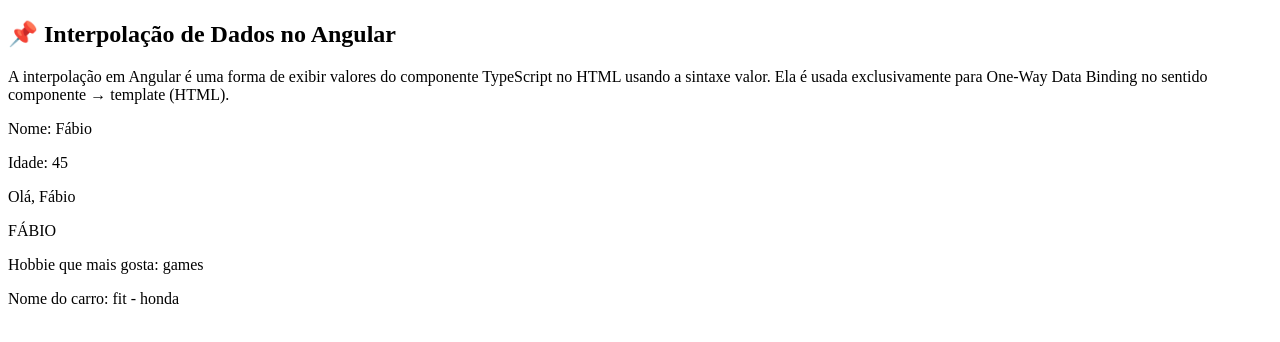
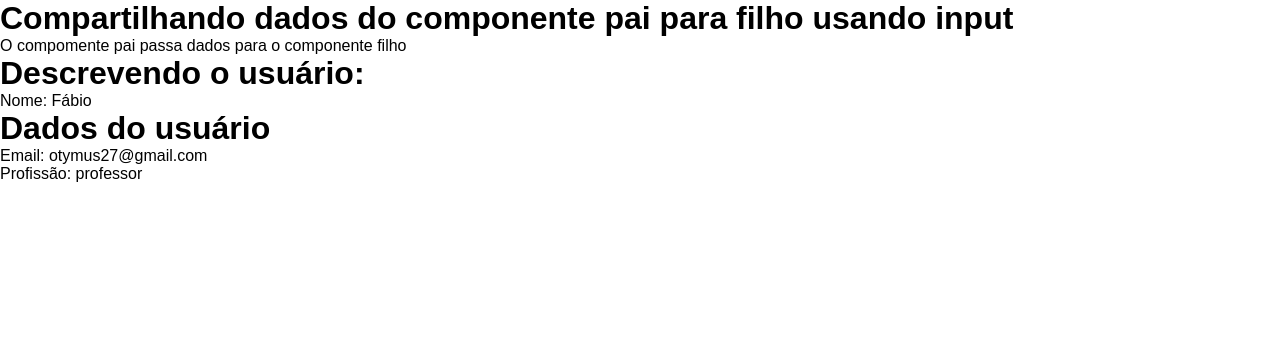
Before and after one commit to otymus27/angular-mateus, an Angular app: page / in a window 1280 px wide. Shown: the top 342 px of the page. Built offline with nearby package versions, Linux system fonts and the light colour scheme.

Commit message:
Compartilhamento de dados

```diff
--- a/src/app/app.html
+++ b/src/app/app.html
@@ -1 +1 @@
-<app-primeiro-componente></app-primeiro-componente>
+<app-componente-filho [nome]="usuario" [dados]="dados"></app-componente-filho>
--- a/src/app/app.ts
+++ b/src/app/app.ts
@@ -1,13 +1,20 @@
 import { Component } from '@angular/core';
 import { RouterOutlet } from '@angular/router';
-import { PrimeiroComponente } from "./components/primeiro-componente/primeiro-componente";
+import { ComponenteFilho } from "./components/componente-filho/componente-filho";
+
 
 @Component({
   selector: 'app-root',
-  imports: [RouterOutlet, PrimeiroComponente],
+  imports: [RouterOutlet, ComponenteFilho],
   templateUrl: './app.html',
   styleUrl: './app.scss'
 })
 export class App {
+  usuario: string = 'Fábio'
+
+  dados = {
+    email: "otymus27@gmail.com",
+    profissao: 'professor'
+  }
   protected title = 'curso-mateus';
 }
--- /dev/null
+++ b/src/app/components/componente-filho/componente-filho.html
@@ -0,0 +1,9 @@
+<h1>Compartilhando dados do componente pai para filho usando input</h1>
+<p>O compomente pai passa dados para o componente filho</p>
+
+<h1>Descrevendo o usuário:</h1>
+<p>Nome: {{ nome }}</p>
+
+<h1>Dados do usuário</h1>
+<p>Email: {{ dados.email }}</p>
+<p>Profissão: {{ dados.profissao }}</p>
--- /dev/null
+++ b/src/app/components/componente-filho/componente-filho.ts
@@ -0,0 +1,17 @@
+import { Component, Input, OnInit } from '@angular/core';
+
+@Component({
+   selector: 'app-componente-filho',
+   imports: [],
+   templateUrl: './componente-filho.html',
+   styleUrl: './componente-filho.scss',
+})
+export class ComponenteFilho implements OnInit {
+   @Input() nome: string = '';
+
+   @Input() dados!: {email: string; profissao: string}
+
+   constructor() {}
+
+   ngOnInit(): void {}
+}
--- a/src/app/components/primeiro-componente/primeiro-componente.html
+++ /dev/null
@@ -1,17 +0,0 @@
-<h2>📌 Interpolação de Dados no Angular</h2>
-
-<p>
-   A interpolação em Angular é uma forma de exibir valores do componente
-   TypeScript no HTML usando a sintaxe {{ "valor" }}. Ela é usada exclusivamente
-   para One-Way Data Binding no sentido componente → template (HTML).
-</p>
-
-<p>Nome: {{ nome }}</p>
-<p>Idade: {{ idade }}</p>
-<p>{{ saudacao() }}</p>
-
-<p>{{ nome.toUpperCase() }}</p>
-<!-- FABIO -->
-
-<p>Hobbie que mais gosta: {{ hobbies[1] }}</p>
-<p>Nome do carro: {{ carro.nome }} - {{ carro.marca }}</p>
--- a/src/app/components/primeiro-componente/primeiro-componente.scss
+++ /dev/null
@@ -1,7 +0,0 @@
-.titulo {
-   color: red;
-}
-
-p {
-   color: blue($color: #000000);
-}
--- a/src/app/components/primeiro-componente/primeiro-componente.ts
+++ /dev/null
@@ -1,21 +0,0 @@
-import { Component } from '@angular/core';
-
-@Component({
-   selector: 'app-primeiro-componente',
-   imports: [],
-   templateUrl: './primeiro-componente.html',
-   styleUrl: './primeiro-componente.scss',
-})
-export class PrimeiroComponente {
-   nome: string = 'Fábio';
-   idade: number = 45;
-   hobbies = ['volei', 'games', 'trilhas'];
-   carro = {
-      nome: 'fit',
-      marca: 'honda',
-   };
-
-   saudacao() {
-      return `Olá, ${this.nome}`;
-   }
-}
--- a/src/styles.scss
+++ b/src/styles.scss
@@ -1 +1,6 @@
 /* You can add global styles to this file, and also import other style files */
+* {
+   margin: 0;
+   padding: 0;
+   font-family: Arial, Helvetica, sans-serif;
+}
```
Also changed, not shown: src/app/components/componente-filho/componente-filho.scss (added), 2 other files (tests, documents, lock files or other folders).
